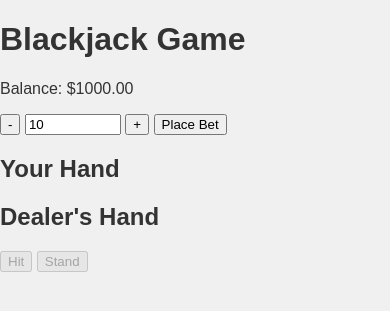
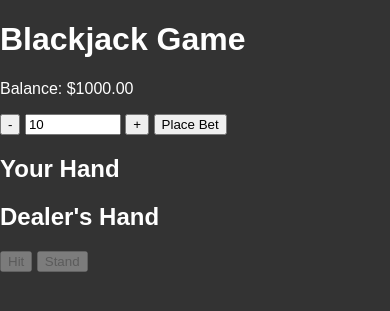
Before and after one commit to kiviw/blackjack, a PHP site: template templates/game.html in a window 390 px wide. Shown: the top 311 px of the page. Run offline with PHP 8.4, Linux system fonts and the light colour scheme; the template is opened without the code that fills it, so the values that code supplies are empty.

Commit message:
Update style.css

```diff
--- a/style.css
+++ b/style.css
@@ -1,7 +1,8 @@
 /* Default styles for all devices */
 body {
     font-family: Arial, sans-serif;
-    background-color: #f0f0f0;
+    background-color: #333; /* Dark background color */
+    color: #fff; /* White text color */
     margin: 0;
     padding: 0;
 }
@@ -15,13 +16,27 @@ body {
 }
 
 h1, h2, p {
-    color: #333;
+    color: #fff; /* White text color */
 }
 
 /* Styles for mobile devices (up to 768px) */
 @media (max-width: 768px) {
     .container {
         padding: 10px;
+    }
+
+    /* Responsive adjustments for forms */
+    form {
+        max-width: 90%; /* Adjust the form width for smaller screens */
+    }
+
+    input[type="text"],
+    input[type="password"] {
+        font-size: 14px;
+    }
+
+    button[type="submit"] {
+        font-size: 16px;
     }
 }
 
```
